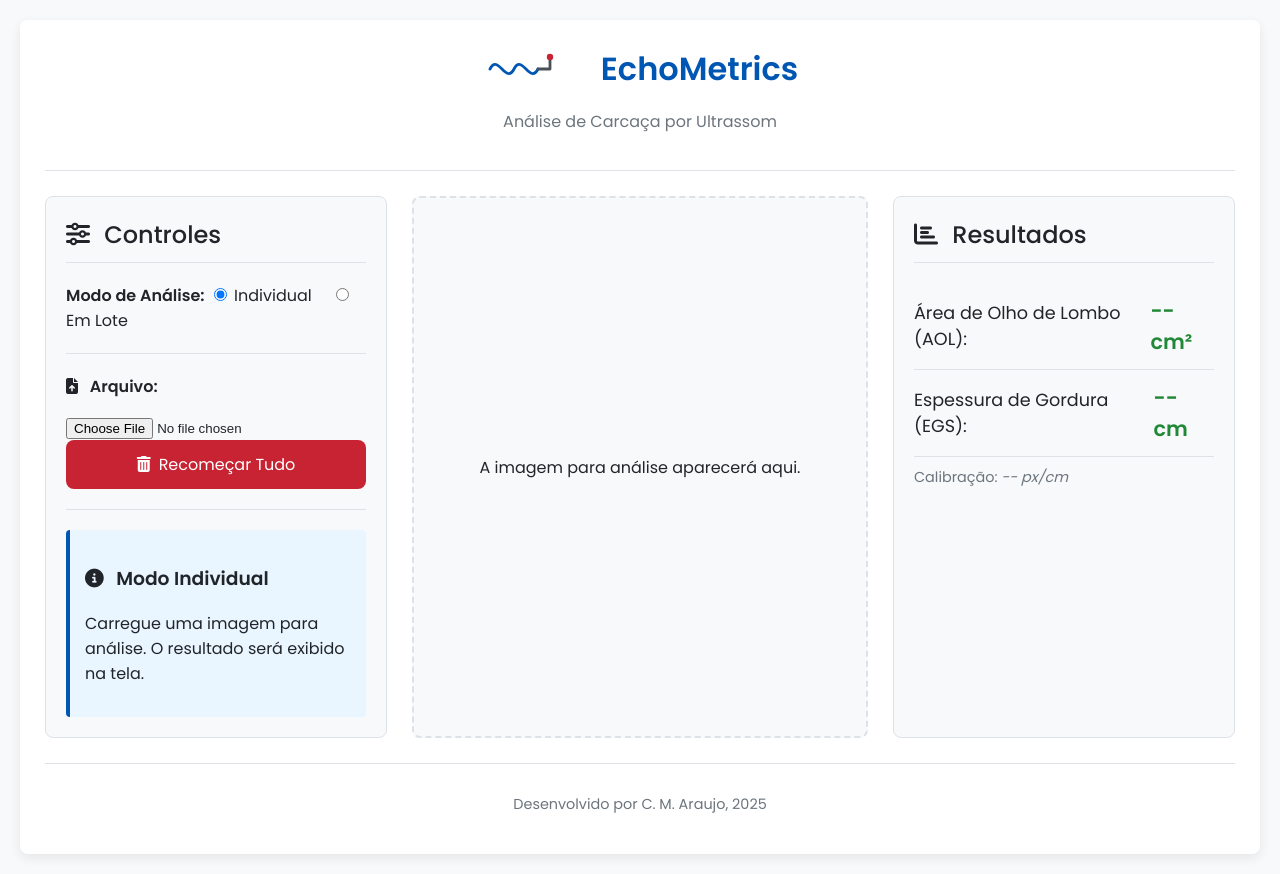
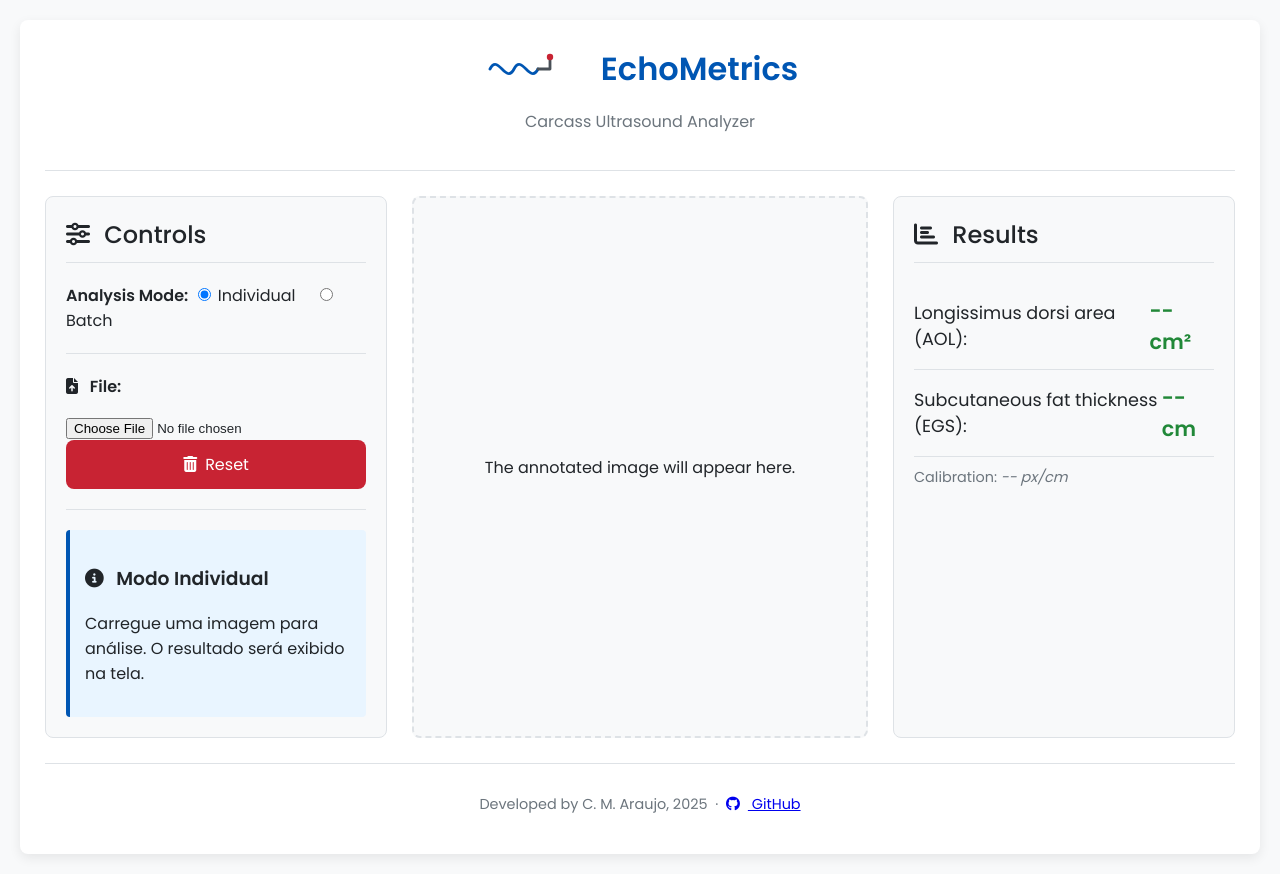
Before and after one commit to CintiaAraujo-Zoo/EchoMetrics, a Flask app: page / in a window 1280 px wide. Run offline with Flask 3, Linux system fonts and the light colour scheme.

Commit message:
Update index.html

```diff
--- a/templates/index.html
+++ b/templates/index.html
@@ -1,101 +1,113 @@
 <!DOCTYPE html>
-<html lang="pt-br">
+<html lang="en">
 <head>
     <meta charset="UTF-8">
     <meta name="viewport" content="width=device-width, initial-scale=1.0">
-    <title>EchoMetrics - Analisador de Carcaça</title>
+    <title>EchoMetrics — Carcass Ultrasound Analyzer</title>
 
-    <!-- Google Fonts e Font Awesome (Ícones) -->
     <link rel="preconnect" href="https://fonts.googleapis.com">
     <link rel="preconnect" href="https://fonts.gstatic.com" crossorigin>
     <link href="https://fonts.googleapis.com/css2?family=Poppins:wght@400;500;600&display=swap" rel="stylesheet">
     <link rel="stylesheet" href="https://cdnjs.cloudflare.com/ajax/libs/font-awesome/6.5.1/css/all.min.css">
-
     <link rel="stylesheet" href="{{ url_for('static', filename='css/style.css') }}">
 </head>
 <body>
-    <!-- Container para as notificações "toast" -->
     <div id="toast-container"></div>
 
     <div class="container">
         <header>
             <h1>
-                <!-- Novo logo para EchoMetrics -->
                 <svg class="logo" viewBox="0 0 130 50" xmlns="http://www.w3.org/2000/svg">
                     <path d="M 10 25 C 20 5, 30 45, 40 25 C 50 5, 60 45, 70 25" fill="none" stroke="var(--primary-color)" stroke-width="3.5" stroke-linecap="round" stroke-linejoin="round"/>
                     <path d="M 70 25 L 85 25 L 85 10" fill="none" stroke="var(--secondary-color)" stroke-width="3.5" stroke-linecap="round" stroke-linejoin="round"/>
                     <circle cx="85" cy="10" r="4" fill="var(--danger-color)"/>
                 </svg>
-                <!-- Novo nome do software -->
                 EchoMetrics
             </h1>
-            <p>Análise de Carcaça por Ultrassom</p>
+            <p>Carcass Ultrasound Analyzer</p>
         </header>
 
         <div class="main-content">
+
+            <!-- Controls panel -->
             <div class="controls-panel">
-                <h2><i class="fa-solid fa-sliders"></i> Controles</h2>
+                <h2><i class="fa-solid fa-sliders"></i> Controls</h2>
 
                 <div class="mode-selection">
-                    <strong>Modo de Análise:</strong>
+                    <strong>Analysis Mode:</strong>
                     <label><input type="radio" name="analysisMode" value="individual" checked> Individual</label>
-                    <label><input type="radio" name="analysisMode" value="batch"> Em Lote</label>
+                    <label><input type="radio" name="analysisMode" value="batch"> Batch</label>
                 </div>
 
                 <div id="batch-controls" class="hidden">
-                    <label for="batchCode">Código Geral do Lote:</label>
-                    <input type="text" id="batchCode" placeholder="Ex: LOTE01">
-                    <button id="startBatchButton" class="btn btn-primary"><i class="fa-solid fa-play"></i> Iniciar Lote</button>
+                    <label for="batchCode">Batch Code:</label>
+                    <input type="text" id="batchCode" placeholder="e.g. LOTE01">
+                    <button id="startBatchButton" class="btn btn-primary">
+                        <i class="fa-solid fa-play"></i> Start Batch
+                    </button>
                 </div>
                 <hr>
 
                 <div id="file-upload-area">
-                    <p><strong><i class="fa-solid fa-file-arrow-up"></i> Arquivo:</strong></p>
+                    <p><strong><i class="fa-solid fa-file-arrow-up"></i> File:</strong></p>
                     <input type="file" id="imageLoader" accept="image/*">
                 </div>
 
-                <button id="resetButton" class="btn btn-danger"><i class="fa-solid fa-trash-can"></i> Recomeçar Tudo</button>
+                <button id="resetButton" class="btn btn-danger">
+                    <i class="fa-solid fa-trash-can"></i> Reset
+                </button>
+
+                <!-- Download button — hidden until batch has at least one row -->
+                <button id="downloadExcelButton" class="btn btn-success hidden" style="margin-top: 10px;">
+                    <i class="fa-solid fa-file-excel"></i> Download Excel
+                </button>
+
                 <hr>
 
                 <div id="instructions">
-                    <h3><i class="fa-solid fa-info-circle"></i> Passo 1: Escolha o modo</h3>
-                    <p>Selecione "Individual" para uma única imagem ou "Em Lote" para salvar em Excel.</p>
+                    <h3><i class="fa-solid fa-info-circle"></i> Step 1: Choose a mode</h3>
+                    <p>Select <em>Individual</em> for a single image or <em>Batch</em> to export results to Excel.</p>
                 </div>
             </div>
 
+            <!-- Image display -->
             <div class="canvas-container">
-                <p>A imagem para análise aparecerá aqui.</p>
-                <img id="finalImage" src="" alt="Imagem com marcações finais" />
+                <p>The annotated image will appear here.</p>
+                <img id="finalImage" src="" alt="Annotated ultrasound image" />
             </div>
 
+            <!-- Results panel -->
             <div class="results-panel">
-                <h2><i class="fa-solid fa-chart-bar"></i> Resultados</h2>
+                <h2><i class="fa-solid fa-chart-bar"></i> Results</h2>
                 <div class="result-item">
-                    <span>Área de Olho de Lombo (AOL):</span>
+                    <span>Longissimus dorsi area (AOL):</span>
                     <strong id="aolResult">-- cm²</strong>
                 </div>
                 <div class="result-item">
-                    <span>Espessura de Gordura (EGS):</span>
+                    <span>Subcutaneous fat thickness (EGS):</span>
                     <strong id="fatResult">-- cm</strong>
                 </div>
-                 <div class="result-item-small">
-                    <span>Calibração:</span>
+                <div class="result-item-small">
+                    <span>Calibration:</span>
                     <i id="calibrationResult">-- px/cm</i>
                 </div>
             </div>
         </div>
 
-        <!-- Rodapé com os créditos -->
         <footer>
-            <p>Desenvolvido por C. M. Araujo, 2025</p>
+            <p>Developed by C. M. Araujo, 2025 &nbsp;·&nbsp;
+               <a href="https://github.com/CintiaAraujo-Zoo/EchoMetrics" target="_blank">
+                   <i class="fa-brands fa-github"></i> GitHub
+               </a>
+            </p>
         </footer>
     </div>
 
-    <!-- Estrutura do Modal -->
+    <!-- Modal -->
     <div id="modal" class="modal-overlay">
         <div class="modal-content">
             <div class="modal-header">
-                <h2 id="modalTitle">Análise da Imagem</h2>
+                <h2 id="modalTitle">Image Analysis</h2>
                 <div class="zoom-controls">
                     <button class="btn btn-secondary" id="zoom-out"><i class="fa-solid fa-magnifying-glass-minus"></i></button>
                     <span id="zoom-level">100%</span>
@@ -105,8 +117,10 @@
             </div>
             <div class="modal-body"><canvas id="modalCanvas"></canvas></div>
             <div class="modal-footer">
-                <p id="modalInstructions">Instruções aparecerão aqui.</p>
-                <button id="confirm-step-button" class="btn btn-success"><i class="fa-solid fa-check"></i> Confirmar Forma</button>
+                <p id="modalInstructions">Instructions will appear here.</p>
+                <button id="confirm-step-button" class="btn btn-success">
+                    <i class="fa-solid fa-check"></i> Confirm Shape
+                </button>
             </div>
         </div>
     </div>
```
